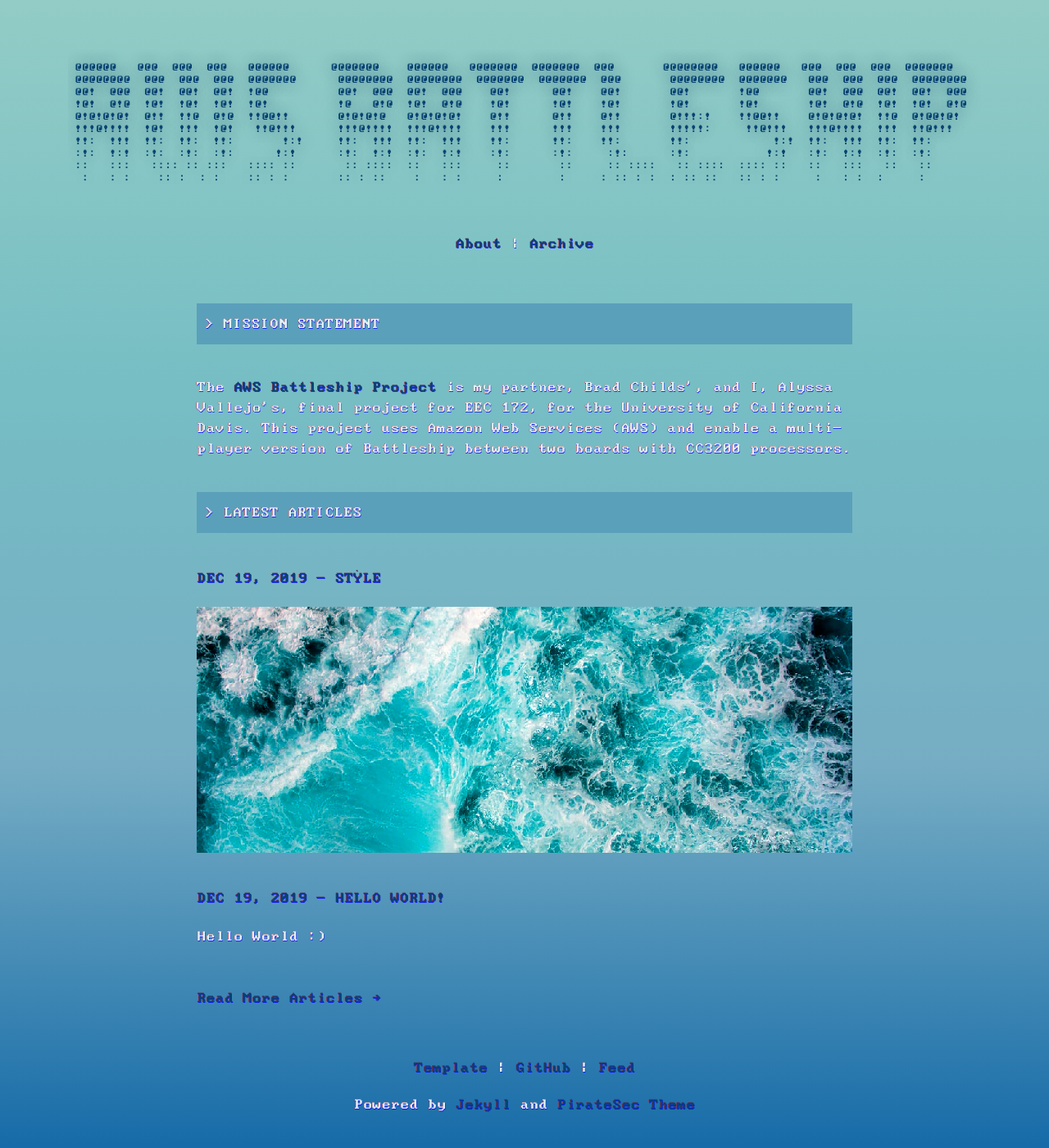
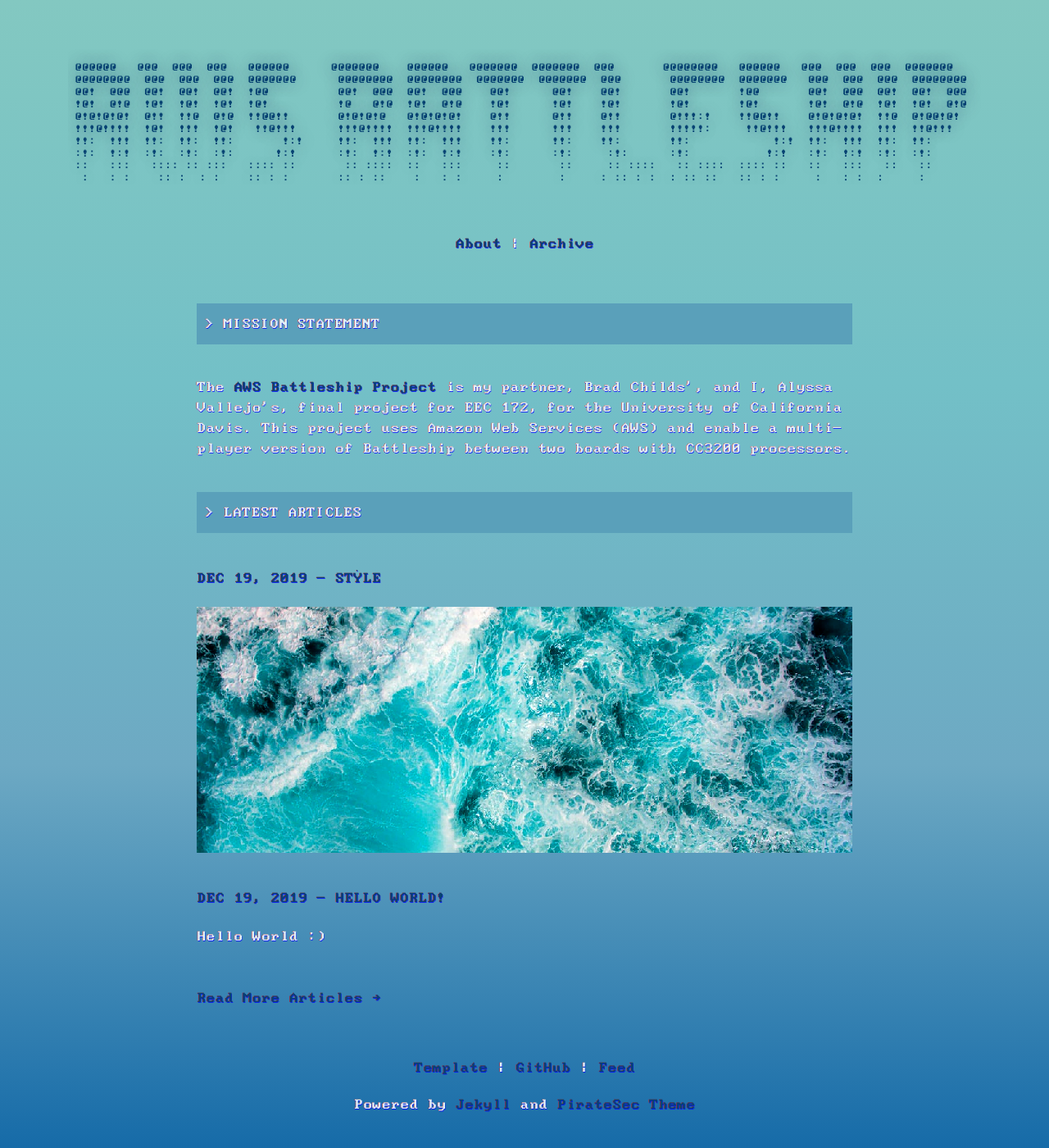
Before and after one commit to AV-CompSci-Mage/aws-battleship, a Jekyll site: the page built from index.html, in a window 1280 px wide. Shown: the whole page at 82% size. Built offline with Jekyll 4.4.1, drawn with Linux system fonts in a browser that asks for light colours.

```diff
--- a/_sass/main.scss
+++ b/_sass/main.scss
@@ -3,7 +3,7 @@
 // color scheme - Navy and Ivory by hal - https://terminal.sexy/#Ahsh6N_WAyw2wkVOfL-einpjLjNA_1h5RLWx8vG5Bl9z71hHotmxvrCQYXeN_5mhntnY9vbJ
 
 :root {
-  --background-color: rgb(145, 201, 197);
+  --background-color: rgb(167, 213, 210);
   --foreground-color: rgb(90, 160, 186);
   --foreground-color-transparent: rgba(90, 160, 186, 0.537);
   --text-color: rgb(222,243,246);
@@ -143,8 +143,8 @@
   text-shadow:
     0.50px 0.50px 0.01rem var(--blue-shift),
     -0.50px -0.50px 0.01rem var(--red-shift);
-  background: linear-gradient(rgb(147, 204, 198), rgb(118, 190, 196),
-  rgb(118, 173, 196), rgb(22, 107, 168));
+  background: linear-gradient(rgb(131, 200, 193), rgb(115, 192, 199),
+  rgb(109, 169, 195), rgb(22, 107, 168));
   overscroll-behavior: auto;
 }
 
```
